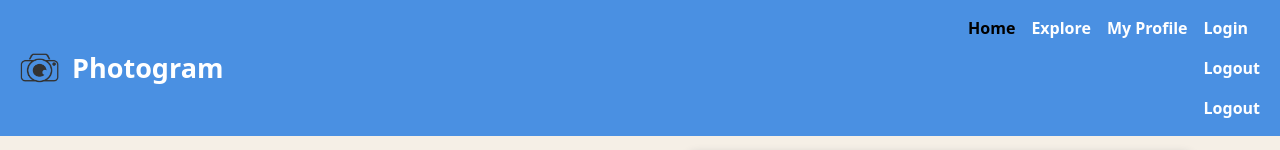
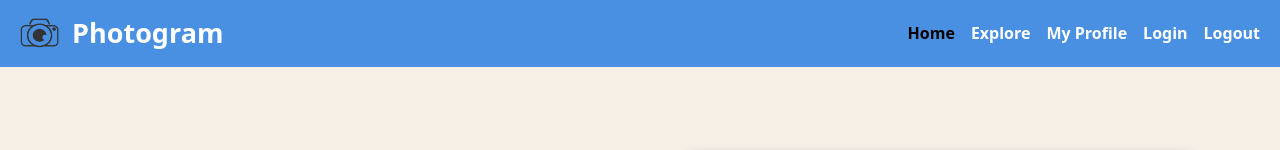
Before and after one commit to Rajahni/info3180-project2, a Vue app: page / in a window 1280 px wide. Shown: the top 150 px of the page. Built offline with nearby package versions, Linux system fonts and the light colour scheme.

Commit message:
removed template from AppHeader

```diff
--- a/src/components/AppHeader.vue
+++ b/src/components/AppHeader.vue
@@ -29,12 +29,9 @@
               <RouterLink class="nav-link" to="/users/{user_id}" exact-active-class="active">My Profile</RouterLink>
             </li>
             <li class="nav-item">
-              <!-- <template v-if="!isLoggedIn"> -->
-                <RouterLink class="nav-link" to="/login" exact-active-class="active">Login</RouterLink>
-              <!-- </template>
-              <template v-else> -->
-                <RouterLink class="nav-link" to="/logout">Logout</RouterLink>
-              <!-- </template> -->
+              <RouterLink class="nav-link" to="/login" exact-active-class="active">Login</RouterLink>
+            </li>
+            <li class="nav-item">
               <RouterLink class="nav-link" to="/logout">Logout</RouterLink>
             </li>
           </ul>
@@ -46,12 +43,6 @@
 
 <script setup>
 import { RouterLink } from "vue-router";
-// import { computed } from "vue";
-
-// const isLoggedIn = computed(() => {
-//   // replace this with your own logic to determine if the user is logged in or not
-//   return false;
-// });
 </script>
 
 <style>
@@ -76,8 +67,4 @@ img{
   color: white;
   font-weight: bold;
 }
-
-/* nav .nav-link.active {
-  color: pink;
-} */
 </style>
```
